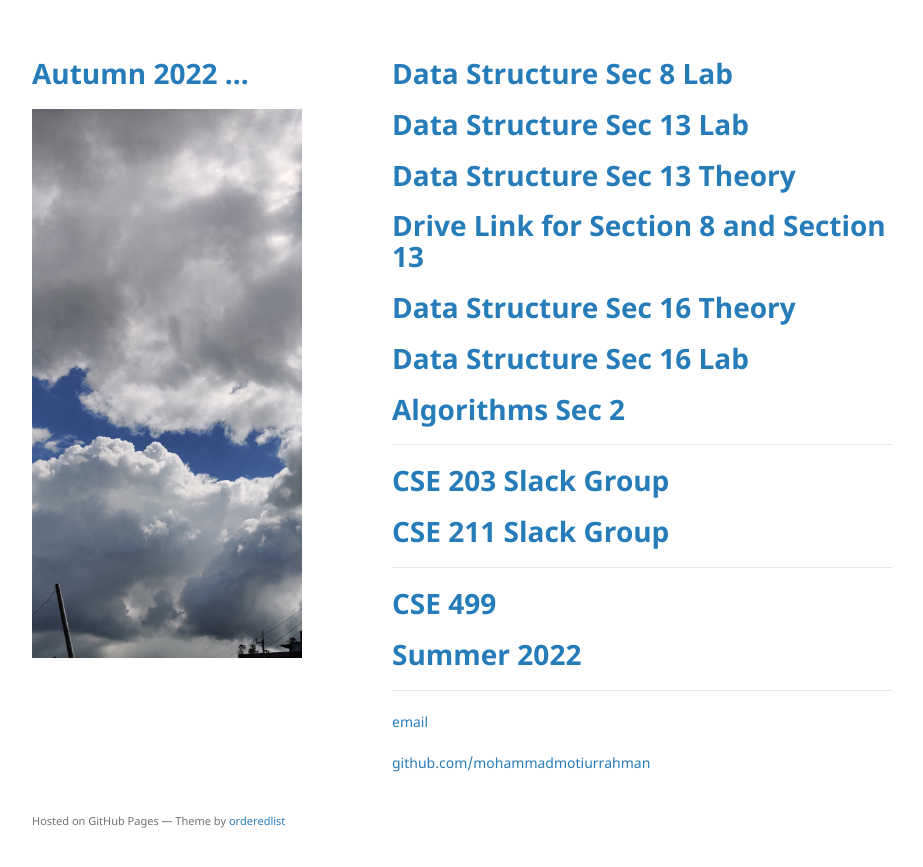
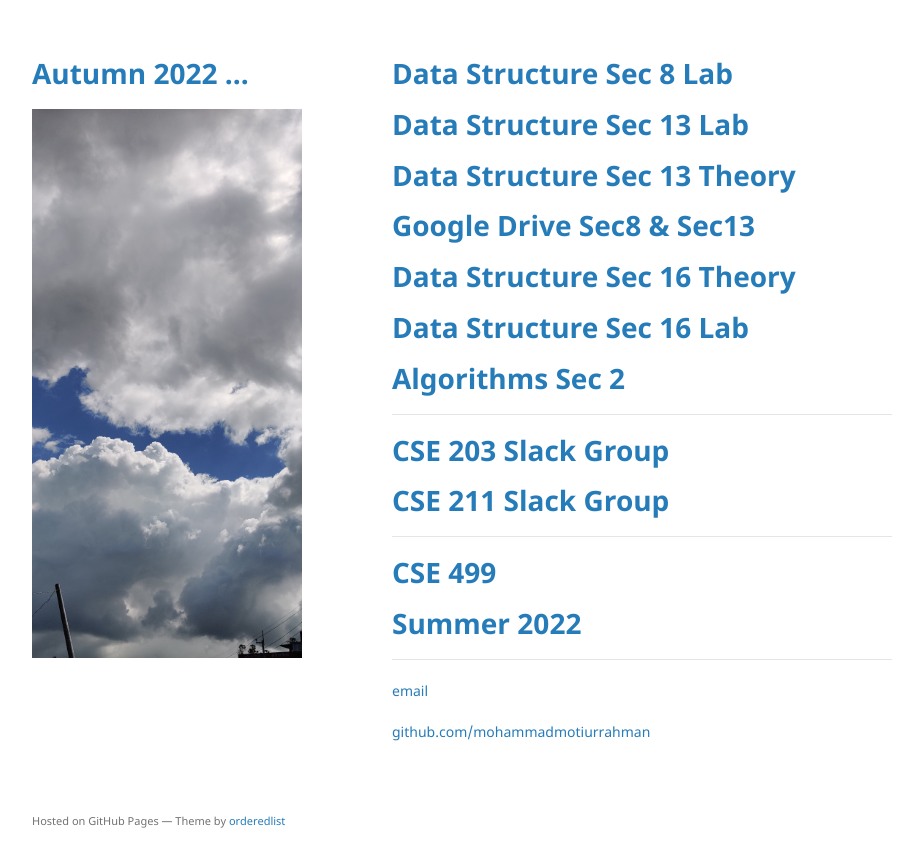
Before and after one commit to mohammadmotiurrahman/mohammadmotiurrahman.github.io, a Jekyll site: the page built from index.md, in a window 1280 px wide. Shown: the top 867 px of the page, without its empty margins (178-1101 px from the left). Built offline with Jekyll 4.4.1, drawn with Linux system fonts in a browser that asks for light colours; our own code applies the rules of GitHub Pages for plain Markdown files.

Commit message:
Update index.md

```diff
--- a/index.md
+++ b/index.md
@@ -2,7 +2,7 @@
 # [Data Structure Sec 8 Lab](https://mohammadmotiurrahman.github.io/cse203_8L)
 # [Data Structure Sec 13 Lab](https://mohammadmotiurrahman.github.io/cse203_13L)
 # [Data Structure Sec 13 Theory](https://mohammadmotiurrahman.github.io/cse203_13)
-# [Drive Link for Section 8 and Section 13](https://drive.google.com/drive/folders/10fW4uC57ErceiyXK2ZZGZN2LmeDABelm?usp=sharing)
+# [Google Drive Sec8 & Sec13](https://drive.google.com/drive/folders/10fW4uC57ErceiyXK2ZZGZN2LmeDABelm?usp=sharing)
 
 
 # [Data Structure Sec 16 Theory](https://mohammadmotiurrahman.github.io/cse203_16)
```
